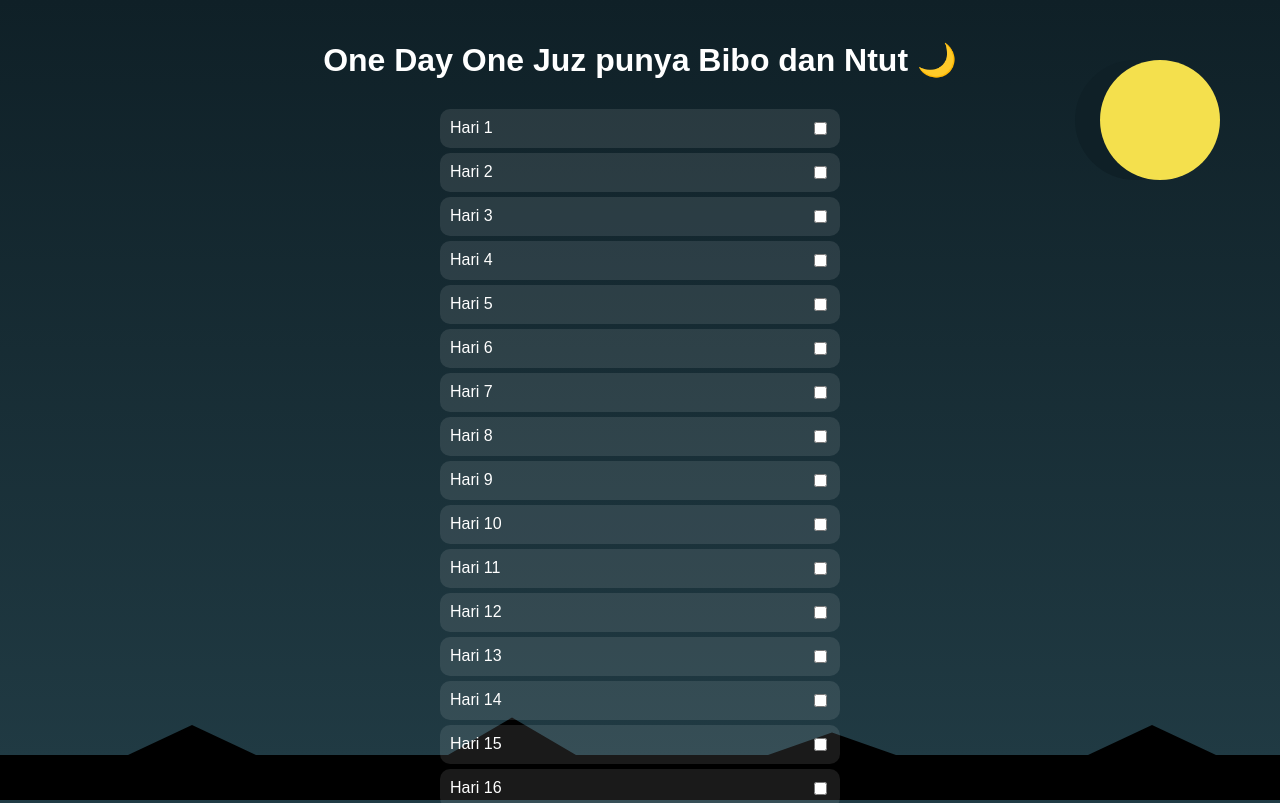
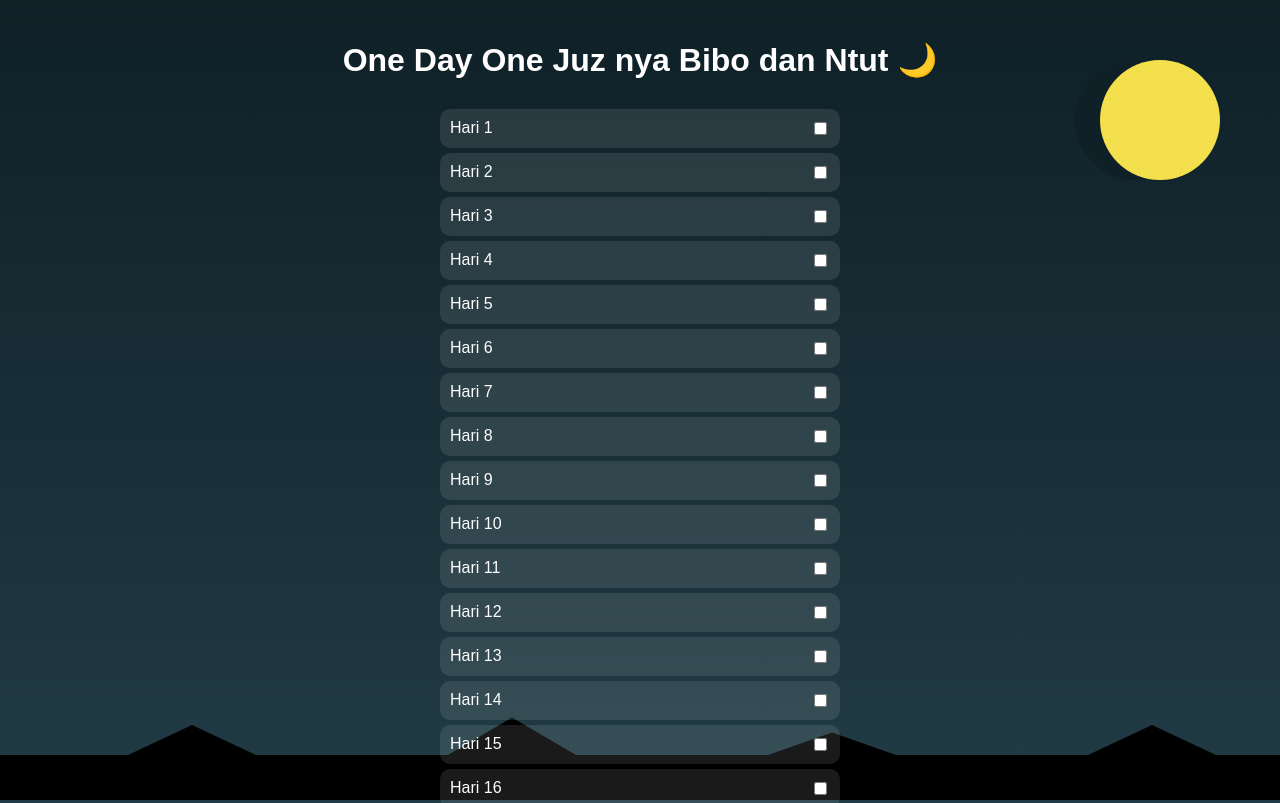
Before and after one commit to Husshhhh-html/bibodanntut, a plain HTML site: page index.htm in a window 1280 px wide. Shown: the top 803 px of the page. Drawn offline with Linux system fonts and the light colour scheme.

Commit message:
Update index.htm

```diff
--- a/index.htm
+++ b/index.htm
@@ -85,7 +85,7 @@ progress {
 </head>
 <body>
 
-<h1>One Day One Juz punya Bibo dan Ntut 🌙</h1>
+<h1>One Day One Juz nya Bibo dan Ntut 🌙</h1>
 
 <div class="container" id="tracker"></div>
 
```
